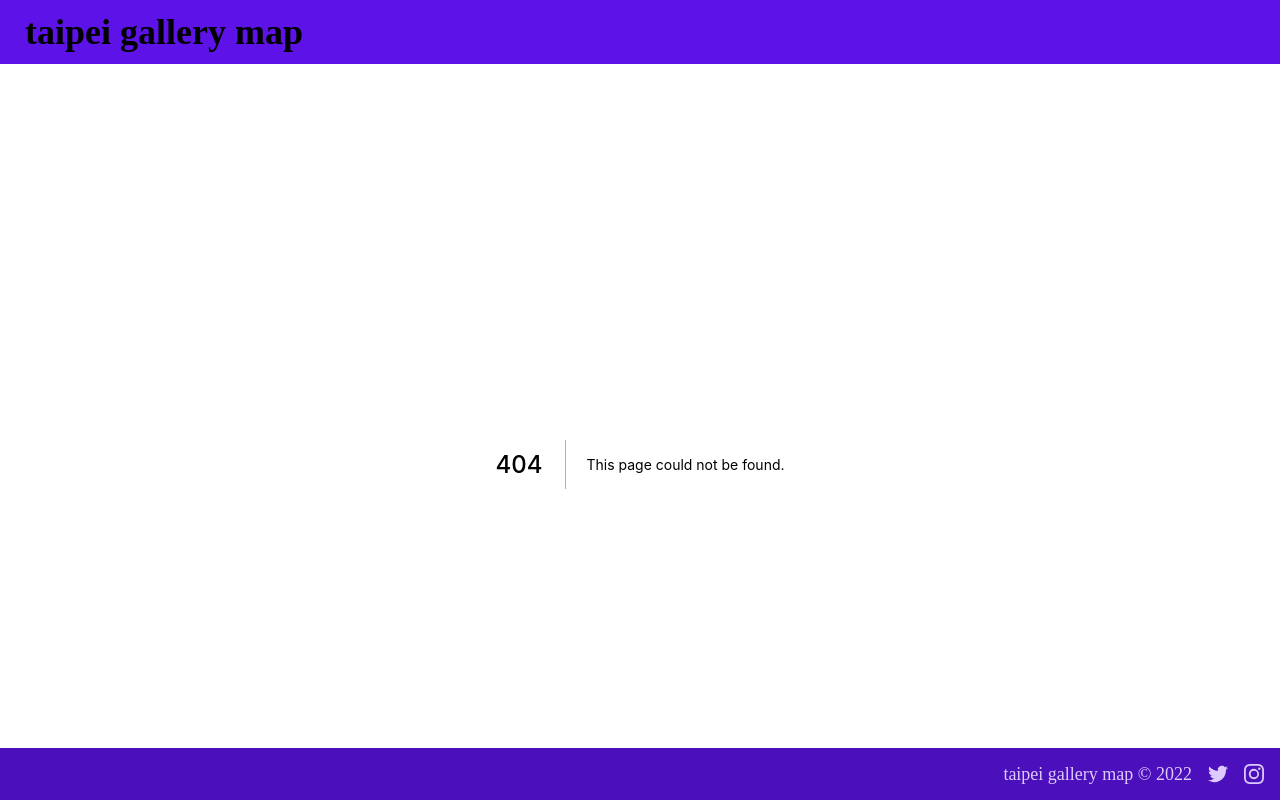
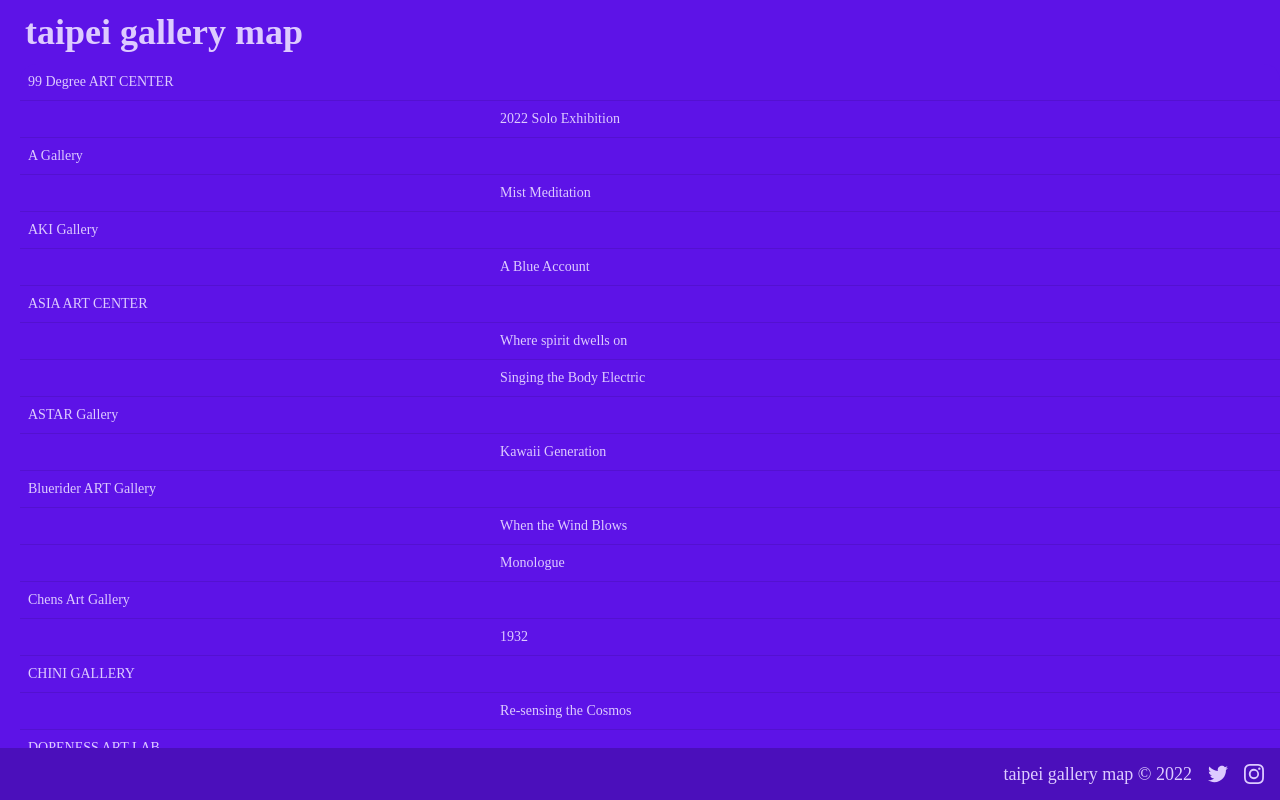
Before and after one commit to tjHsu/gallery-map, a Next.js app: page /events in a window 1280 px wide. Before the commit this address had no page. Shown: the top 800 px of the page. Built offline with nearby package versions, Linux system fonts and the light colour scheme; a web font is replaced by a local one.

Commit message:
add what's one page

```diff
--- /dev/null
+++ b/src/components/EventsTable.tsx
@@ -0,0 +1,68 @@
+import React from 'react'
+import { GALLERIES } from '../constants/Constants'
+import Link from 'next/link'
+
+type TableItem = {
+  englishName: string
+  isSeparator: boolean
+  urlName: string
+  exhibitions: Exhibition[]
+};
+
+type Exhibition = {
+  showName: string
+}
+
+const galleriesWithEvents = GALLERIES.filter((gallery: TableItem) => {
+  return gallery.exhibitions.length && !gallery.isSeparator
+})
+
+const EventsTable: React.FC = () => {
+  return (
+    <div className="overflow-x-auto pb-14">
+      <table className="table table-compact w-full">
+        <tbody>
+          {galleriesWithEvents.map((gallery: TableItem) =>
+            <TableItem key={gallery.englishName} englishName={gallery.englishName} urlName={gallery.urlName} isSeparator={gallery.isSeparator} exhibitions={gallery.exhibitions} />
+          )}
+        </tbody>
+      </table>
+    </div>
+  )
+}
+
+const TableItem = ({
+  englishName,
+  urlName,
+  exhibitions
+}: TableItem) => {
+  return (
+    <React.Fragment>
+      <tr>
+        <td>
+        <Link href={`/galleries/${urlName}`}>
+          {englishName}
+          </Link>
+        </td>
+        <td></td>
+      </tr>
+      {exhibitions.map((exhibition:Exhibition) =>
+        <ExhibitionItem showName={exhibition.showName}/>
+      )}
+    </React.Fragment>
+  );
+};
+
+const ExhibitionItem = ({
+  showName
+}: Exhibition) => {
+  return (
+    <tr>
+      <td></td>
+      <td className="break-word whitespace-normal">
+        {showName}
+      </td>
+    </tr>
+  )
+}
+export default EventsTable
--- a/src/components/Table.tsx
+++ b/src/components/GalleriesTable.tsx
@@ -8,7 +8,7 @@ type TableItem = {
   urlName: string
 };
 
-const Table: React.FC = () => {
+const GalleriesTable: React.FC = () => {
   return (
     <div className="overflow-x-auto pb-14">
       <table className="table table-compact w-full">
@@ -42,4 +42,4 @@ const TableItem = ({
   }
 };
 
-export default Table
+export default GalleriesTable
--- /dev/null
+++ b/src/pages/events.tsx
@@ -0,0 +1,12 @@
+import type { NextPage } from "next";
+import EventsTable from "../components/EventsTable";
+
+const Events: NextPage = () => {
+  return (
+    <div className="ml-5">
+        <EventsTable/>
+    </div>
+  )
+}
+
+export default Events
--- a/src/pages/galleries.tsx
+++ b/src/pages/galleries.tsx
@@ -1,10 +1,10 @@
 import type { NextPage } from "next";
-import Table from "../components/Table";
+import GalleriesTable from "../components/GalleriesTable";
 
 const Galleries: NextPage = () => {
   return (
     <div className="ml-5">
-        <Table/>
+        <GalleriesTable/>
     </div>
   )
 }
--- a/src/pages/index.tsx
+++ b/src/pages/index.tsx
@@ -7,6 +7,9 @@ const LandingPage: NextPage = () => {
       <div className="overflow-x-auto">
         <table className="table table-compact w-full">
           <tbody>
+            <tr>
+              <td className="text-base"><Link href='/events'><a>What's on</a></Link></td>
+            </tr>
             <tr>
               <td className="text-base"><Link href='/galleries'><a>Galleries A - Z</a></Link></td>
             </tr>
```
Also changed, not shown: src/pages/galleries/[name].tsx (+22 -0 lines).
